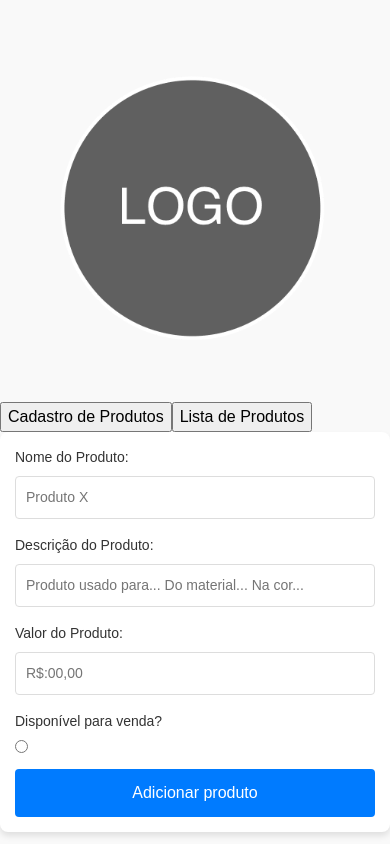
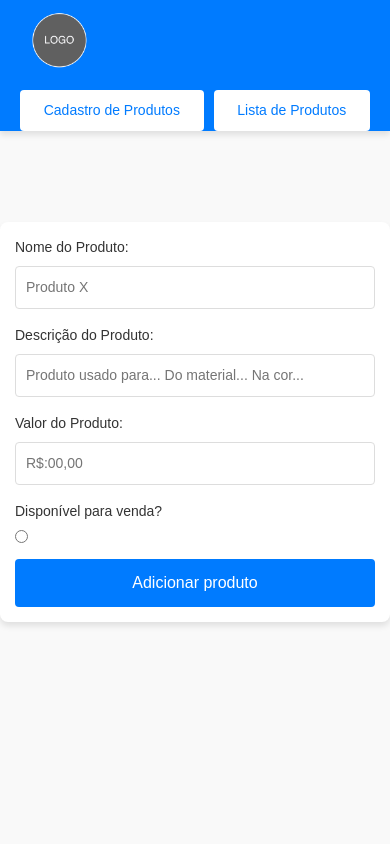
Before and after one commit to Lucas-AVS/product-list, a website built with webpack: page dist/index.html in a window 390 px wide. Built offline with nearby package versions, Linux system fonts and the light colour scheme.

Commit message:
feat: new header style

```diff
--- a/src/style.css
+++ b/src/style.css
@@ -1,7 +1,8 @@
 /* RESET */
 *,*::before,*::after{box-sizing:border-box;margin:0}body{line-height:1.5;-webkit-font-smoothing:antialiased}img,picture,video,canvas,svg{display:block;max-width:100%}input,button,textarea,select{font:inherit}p,h1,h2,h3,h4,h5,h6{overflow-wrap:break-word}p{text-wrap:pretty}h1,h2,h3,h4,h5,h6{text-wrap:balance}#root,#__next{isolation:isolate}
 
-body {
+/* MAIN */
+.content {
     font-family: Arial, sans-serif;
     background-color: #f9f9f9;
     margin: 0;
@@ -67,9 +68,76 @@ body {
     background-color: #0056b3;
   }
 
+
+  /* HEADER */
+  .header {
+    display: flex;
+    justify-content: space-between;
+    align-items: center;
+    background-color: #007BFF;
+    padding: 0 20px;
+    color: white;
+    box-shadow: 0 4px 6px rgba(0, 0, 0, 0.1);
+    position: fixed;
+    top: 0;
+    width: 100%;
+    z-index: 1000;
+  }
+
+  /* Logo */
+  .logo {
+    display: flex;
+    align-items: center;
+    text-decoration: none;
+  }
+
+  .logo-img {
+    height: 80px;
+  }
+
+  /* Navegação */
+  .nav-links {
+    display: flex;
+    gap: 10px;
+  }
+
+  .nav-button {
+    padding: 10px 15px;
+    background-color: white;
+    color: #007BFF;
+    border: none;
+    border-radius: 4px;
+    font-size: 14px;
+    cursor: pointer;
+    transition: background-color 0.3s ease, color 0.3s ease;
+  }
+
+  .nav-button:hover {
+    background-color: #0056b3;
+    color: white;
+  }
+
   /* Responsividade */
   @media (max-width: 480px) {
+    /* MAIN */
     .product-container {
       padding: 15px;
     }
+
+    /* HEADER */
+    .header {
+        flex-direction: column;
+        align-items: flex-start;
+      }
+
+      .nav-links {
+        margin-top: 10px;
+        width: 100%;
+        justify-content: space-between;
+      }
+
+      .nav-button {
+        flex-grow: 1;
+        text-align: center;
+      }
   }
```
